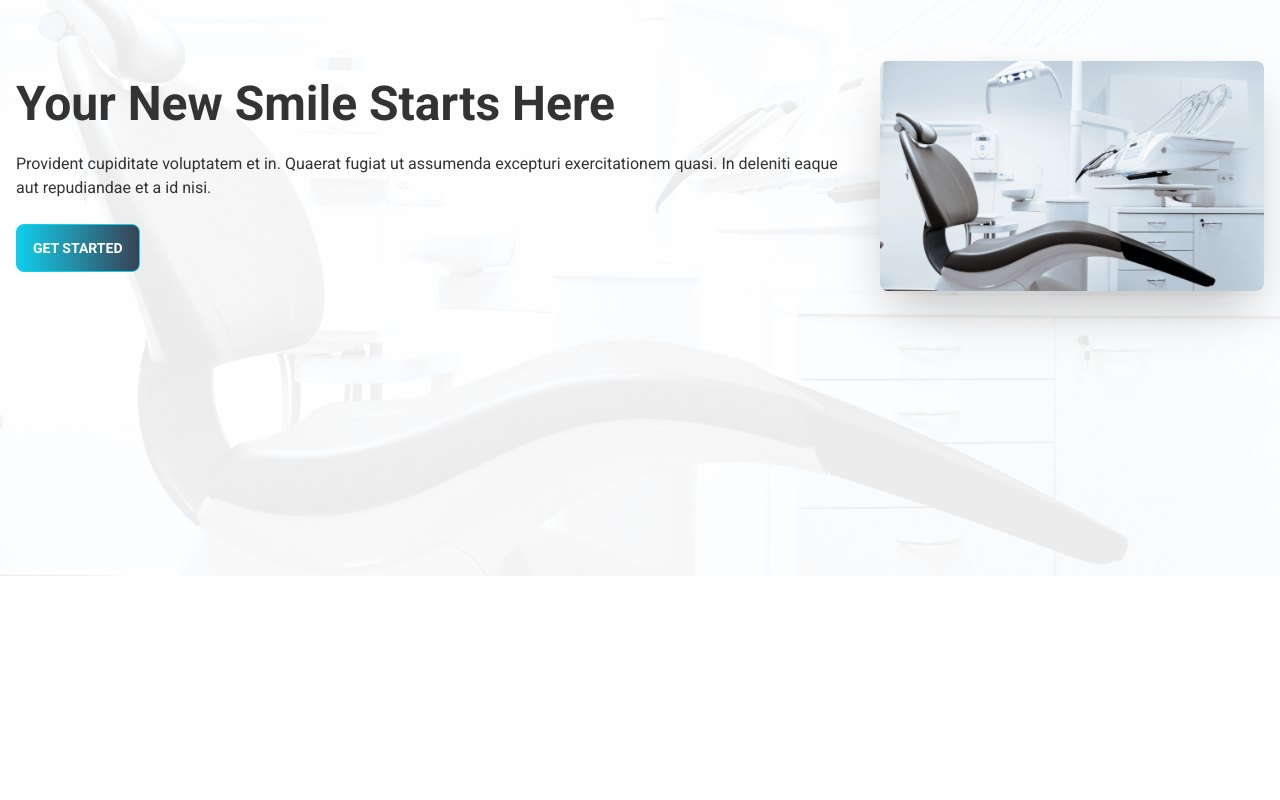
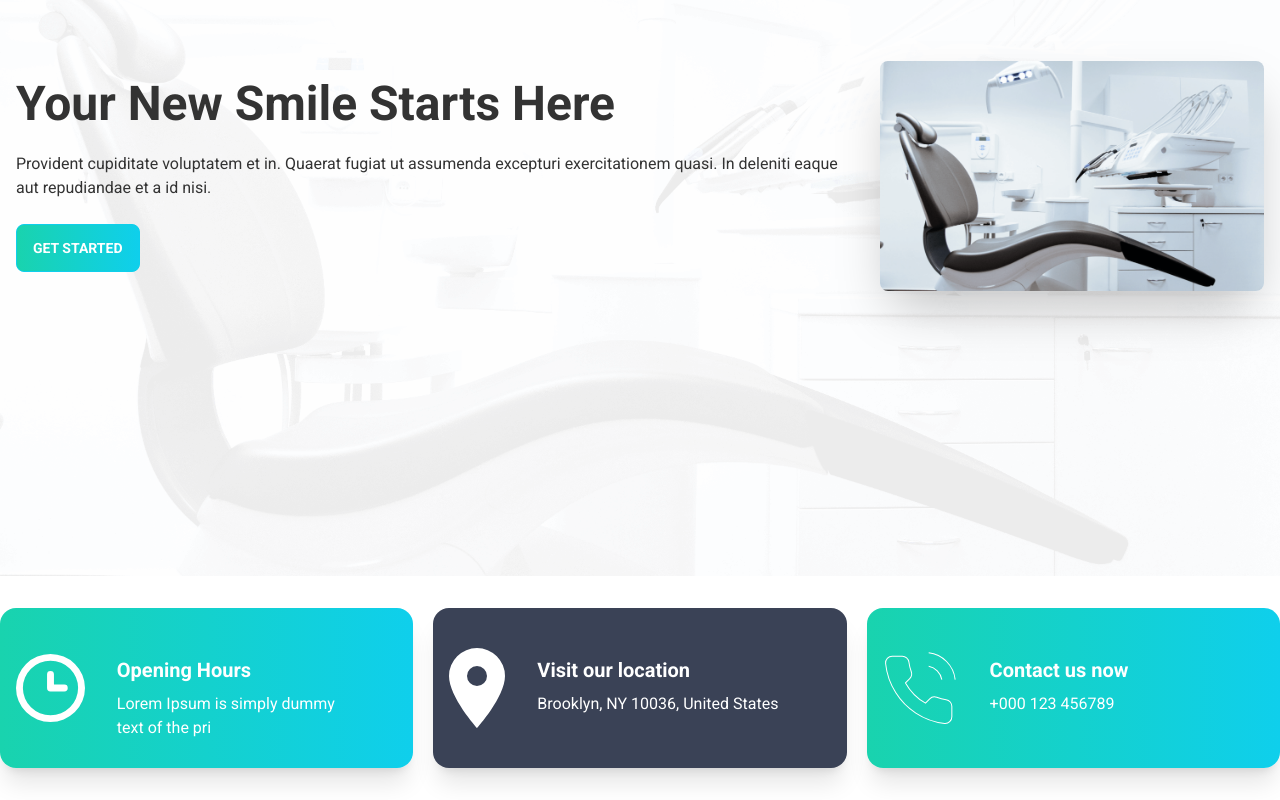
Before and after one commit to mehedih23/doctors-portal, a React (Create React App) app: page / in a window 1280 px wide. Shown: the part 288-1088 px from the top of the page. Before the commit the page ends 864 px from the top, so only its background shows below. Built offline with nearby package versions, Linux system fonts and the light colour scheme.

Commit message:
info section done

```diff
--- a/src/Pages/Home/Banner.js
+++ b/src/Pages/Home/Banner.js
@@ -9,7 +9,7 @@ const Banner = () => {
                 <div>
                     <h1 className="text-5xl font-bold">Your New Smile Starts Here</h1>
                     <p className="py-6">Provident cupiditate voluptatem et in. Quaerat fugiat ut assumenda excepturi exercitationem quasi. In deleniti eaque aut repudiandae et a id nisi.</p>
-                    <button className="btn btn-primary uppercase text-white font-bold bg-gradient-to-r from-primary to-accent ">Get Started</button>
+                    <button className="btn btn-primary uppercase text-white font-bold bg-gradient-to-r from-secondary to-primary ">Get Started</button>
                 </div>
             </div>
         </div>
--- a/src/Pages/Home/Home.js
+++ b/src/Pages/Home/Home.js
@@ -1,10 +1,12 @@
 import React from 'react'
 import Banner from './Banner'
+import Info from './Info'
 
 const Home = () => {
     return (
         <div>
             <Banner />
+            <Info />
         </div>
     )
 }
--- /dev/null
+++ b/src/Pages/Home/Info.js
@@ -0,0 +1,49 @@
+import React from 'react'
+import clock from '../../assets/icons/clock.svg'
+import marker from '../../assets/icons/marker.svg'
+import phone from '../../assets/icons/phone.svg'
+
+const Info = () => {
+    return (
+        <div className='container mx-auto grid grid-cols-1 lg:grid-cols-3 gap-5 my-8 text-white'>
+            <div>
+                <div class="card lg:card-side shadow-xl bg-gradient-to-r from-secondary to-primary p-4 h-40">
+                    <figure>
+                        <img src={clock} alt="Album" />
+                    </figure>
+                    <div class="card-body">
+                        <h2 class="card-title">Opening Hours</h2>
+                        <p>Lorem Ipsum is simply dummy text of the pri</p>
+                    </div>
+                </div>
+            </div>
+
+            <div>
+                <div class="card lg:card-side bg-accent shadow-xl p-4 h-40">
+                    <figure>
+                        <img src={marker} alt="Album" />
+                    </figure>
+                    <div class="card-body">
+                        <h2 class="card-title">Visit our location</h2>
+                        <p>Brooklyn, NY 10036, United States</p>
+                    </div>
+                </div>
+            </div>
+
+            <div>
+                <div class="card lg:card-side shadow-xl bg-gradient-to-r from-secondary to-primary p-4 h-40">
+                    <figure>
+                        <img src={phone} alt="Album" />
+                    </figure>
+                    <div class="card-body">
+                        <h2 class="card-title">Contact us now</h2>
+                        <p>+000 123 456789</p>
+                    </div>
+                </div>
+            </div>
+
+        </div>
+    )
+}
+
+export default Info
```
